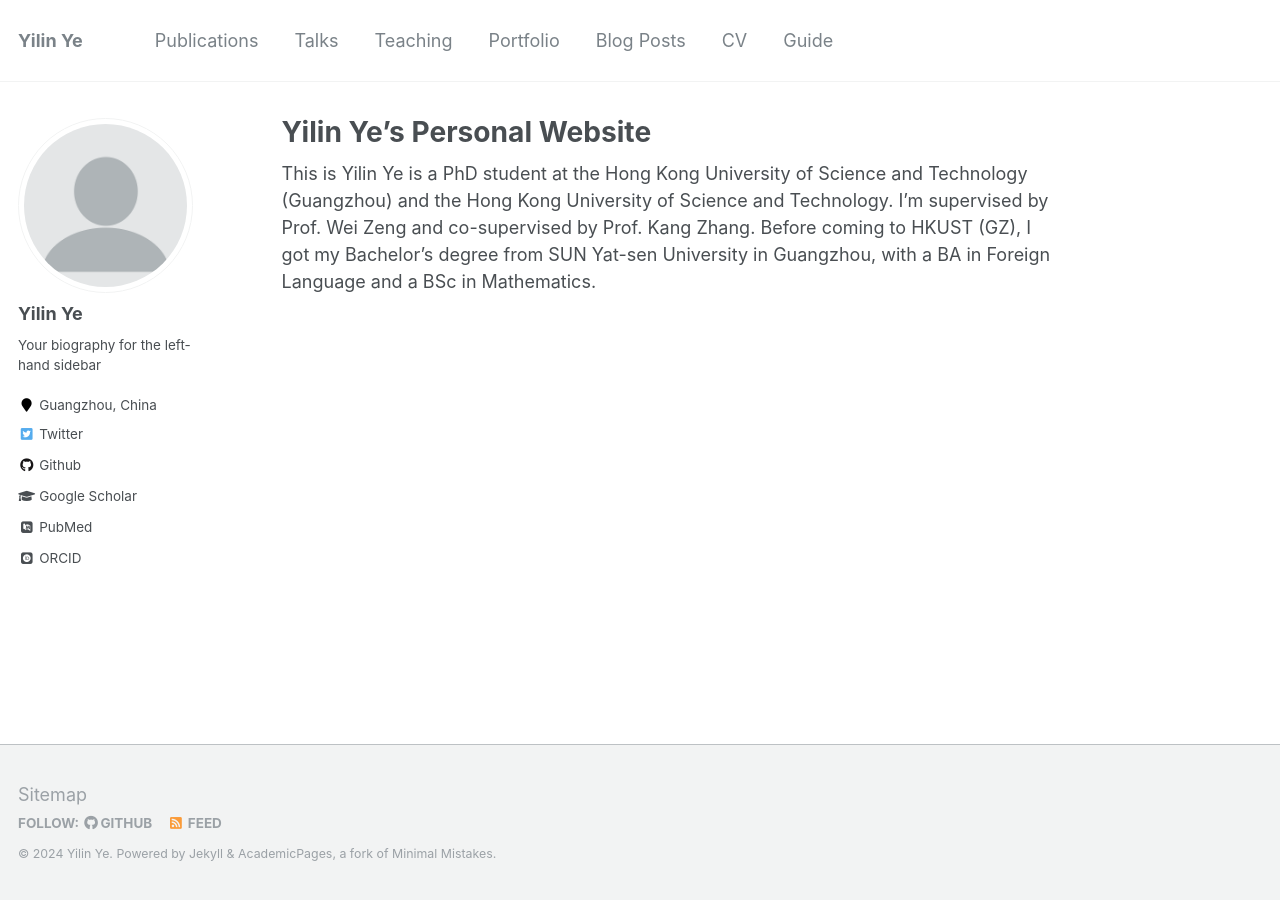
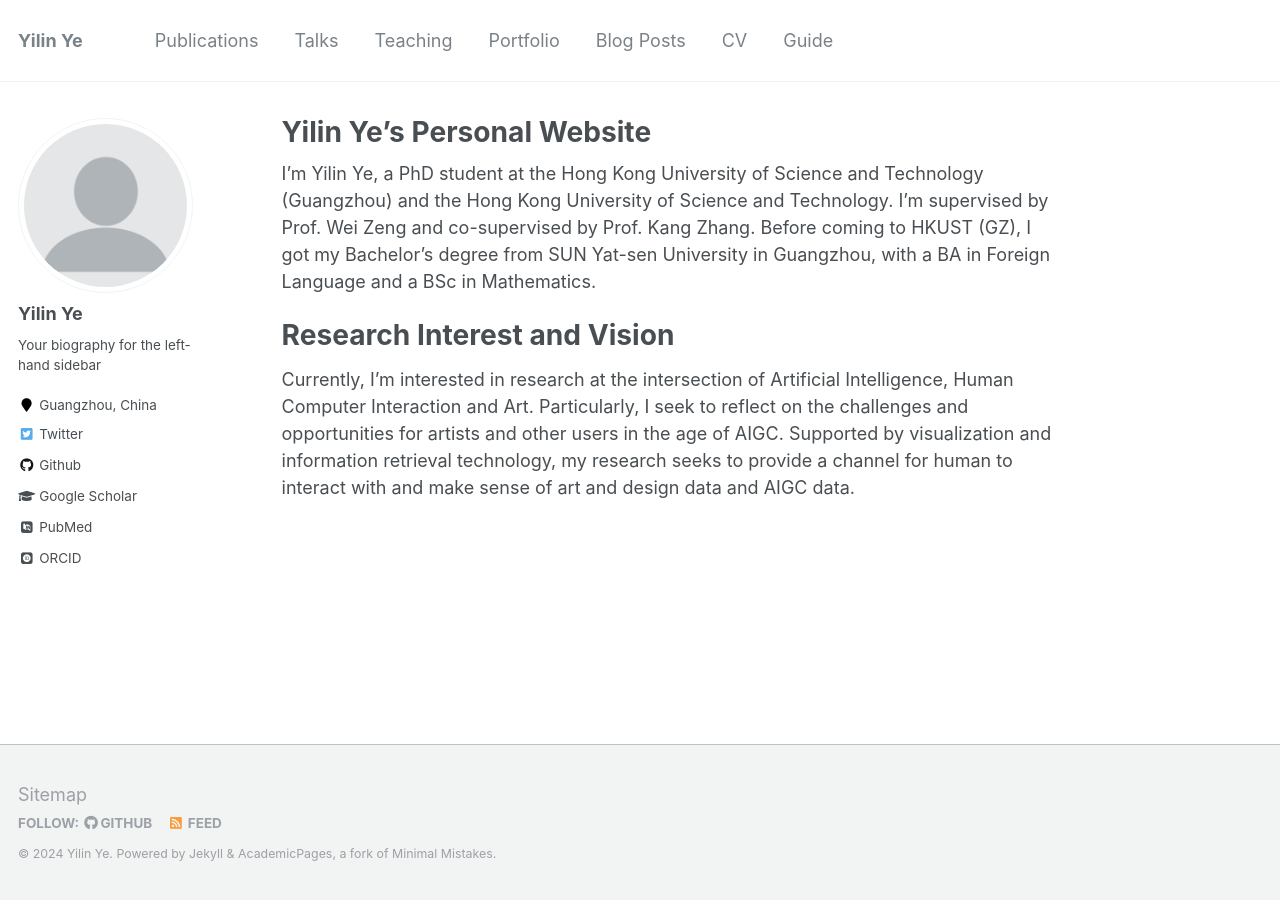
Before and after one commit to yilinye/yilinye.github.io, a Jekyll site: the page built from _pages/about.md, in a window 1280 px wide. Built offline with Jekyll 4.4.1, drawn with Linux system fonts in a browser that asks for light colours; some web fonts are replaced.

Commit message:
Update about.md

```diff
--- a/_pages/about.md
+++ b/_pages/about.md
@@ -8,8 +8,13 @@ redirect_from:
   - /about.html
 ---
 
-This is Yilin Ye is a PhD student at the Hong Kong University of Science and Technology (Guangzhou) and the Hong Kong University of Science and Technology. I'm supervised by Prof. Wei Zeng and co-supervised by Prof. Kang Zhang. Before coming to HKUST (GZ), I got my Bachelor's degree from SUN Yat-sen University in Guangzhou, with a BA in Foreign Language and a BSc in Mathematics.
+I'm Yilin Ye, a PhD student at the Hong Kong University of Science and Technology (Guangzhou) and the Hong Kong University of Science and Technology. I'm supervised by Prof. Wei Zeng and co-supervised by Prof. Kang Zhang. Before coming to HKUST (GZ), I got my Bachelor's degree from SUN Yat-sen University in Guangzhou, with a BA in Foreign Language and a BSc in Mathematics.
 <!-- This is the front page of a website that is powered by the [academicpages template](https://github.com/academicpages/academicpages.github.io) and hosted on GitHub pages. [GitHub pages](https://pages.github.com) is a free service in which websites are built and hosted from code and data stored in a GitHub repository, automatically updating when a new commit is made to the respository. This template was forked from the [Minimal Mistakes Jekyll Theme](https://mmistakes.github.io/minimal-mistakes/) created by Michael Rose, and then extended to support the kinds of content that academics have: publications, talks, teaching, a portfolio, blog posts, and a dynamically-generated CV. You can fork [this repository](https://github.com/academicpages/academicpages.github.io) right now, modify the configuration and markdown files, add your own PDFs and other content, and have your own site for free, with no ads! An older version of this template powers my own personal website at [stuartgeiger.com](http://stuartgeiger.com), which uses [this Github repository](https://github.com/staeiou/staeiou.github.io). -->
+
+Research Interest and Vision
+======
+Currently, I'm interested in research at the intersection of Artificial Intelligence, Human Computer Interaction and Art. Particularly, I seek to reflect on the challenges and opportunities for artists and other users in the age of AIGC.
+Supported by visualization and information retrieval technology, my research seeks to provide a channel for human to interact with and make sense of art and design data and AIGC data.
 
 <!-- A data-driven personal website
 ======
```
